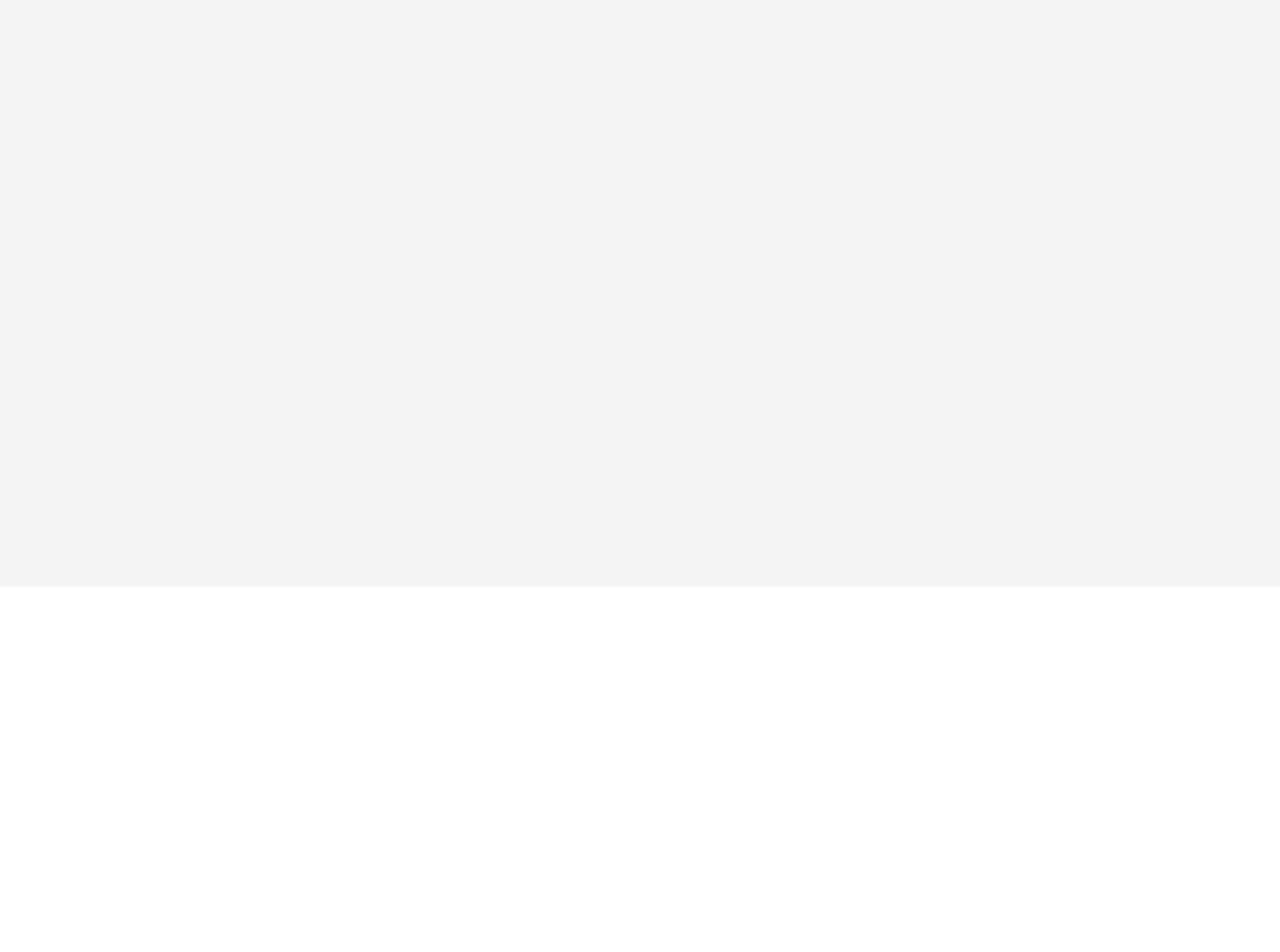
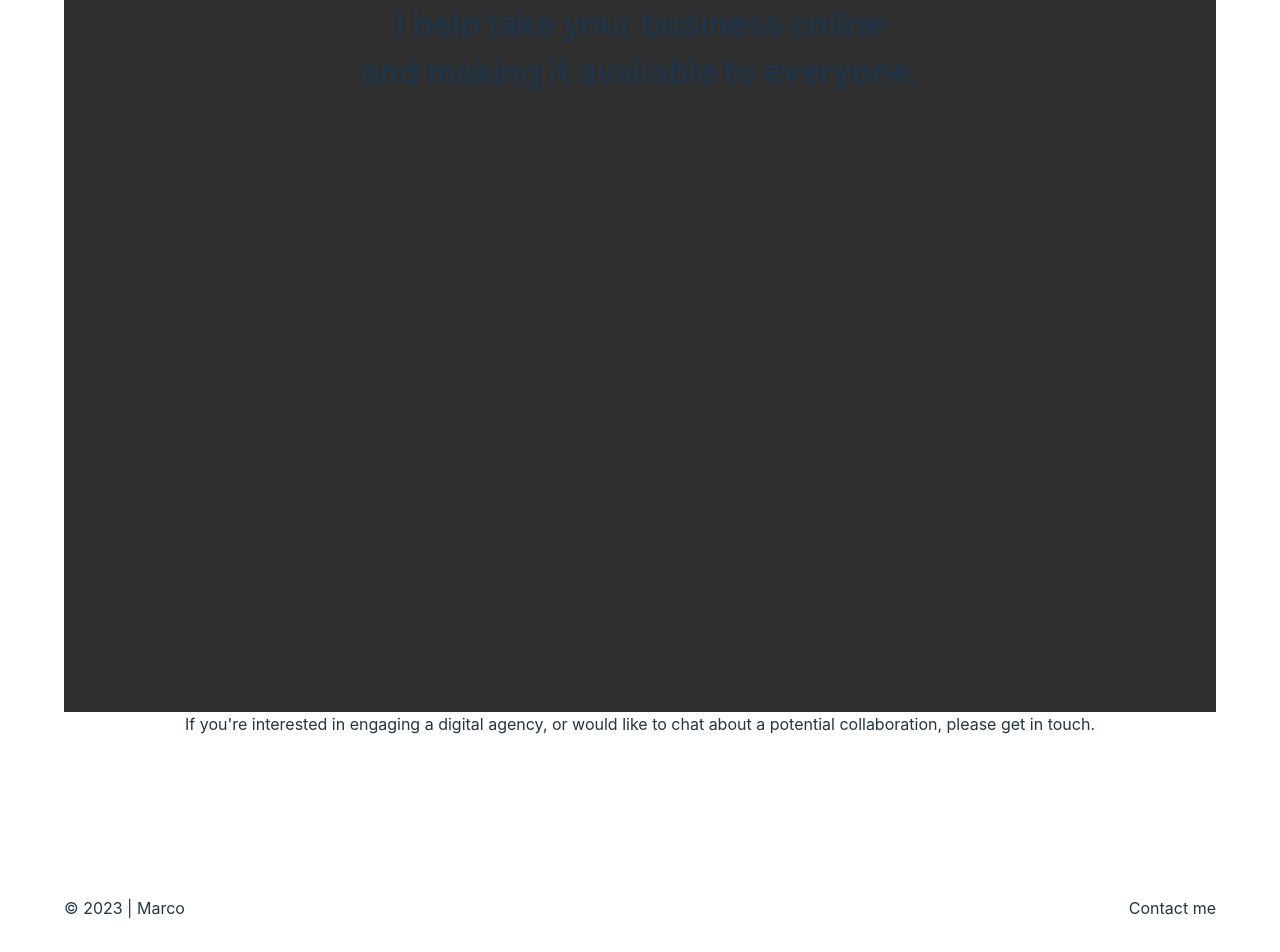
Before and after one commit to demarcoo/demarcoo.github.io, a React (Vite) app: page / in a window 1280 px wide. Shown: the part 213-1165 px from the top of the page. Before the commit the page ends 800 px from the top, so only its background shows below. Built offline with nearby package versions, Linux system fonts and the light colour scheme.

Commit message:
layouting

```diff
--- a/src/App.jsx
+++ b/src/App.jsx
@@ -2,11 +2,14 @@ import React from 'react';
 import { Routes, Route } from 'react-router-dom';
 import Dashboard from './pages/Dashboard';
 import './index.css';
+import Layout from './components/Layout';
 
 function App() {
   return (
     <Routes>
-      <Route path="/" element={<Dashboard />} />
+      <Route path="/" element={<Layout />}>
+        <Route path="/" element={<Dashboard />} />
+      </Route>
     </Routes>
   );
 }
--- /dev/null
+++ b/src/components/Footer/index.jsx
@@ -0,0 +1,22 @@
+import React from 'react';
+import './styles.scss';
+
+function Footer() {
+  return (
+    <footer className="footer">
+      <div className="footer__text">
+        {'If you\'re interested in engaging a digital agency, or would like to chat about a potential collaboration, please get in touch.'}
+      </div>
+      <div className="footer__end">
+        <div className="footer__end__copyright">
+          © 2023 | Marco
+        </div>
+        <div className="footer__end__contact">
+          Contact me
+        </div>
+      </div>
+    </footer>
+  );
+}
+
+export default Footer;
--- /dev/null
+++ b/src/components/Footer/styles.scss
@@ -0,0 +1,17 @@
+.footer {
+  &__text {
+    text-align: center;
+    margin: 0 5rem 0 5rem;
+
+    &::after {
+      content: "";
+      display: block;
+      height: 10rem;
+    }
+  }
+
+  &__end {
+    display: flex;
+    justify-content: space-between;
+  }
+}
--- a/src/components/Input/index.jsx
+++ /dev/null
@@ -1,11 +0,0 @@
-import React from 'react';
-
-function Input() {
-  return (
-    <div>
-      <input type="text" />
-    </div>
-  );
-}
-
-export default Input;
--- /dev/null
+++ b/src/components/Layout/index.jsx
@@ -0,0 +1,16 @@
+import React from 'react';
+import { Outlet } from 'react-router-dom';
+import Navbar from '../Navbar';
+import Footer from '../Footer';
+
+function Layout() {
+  return (
+    <>
+      <Navbar />
+      <Outlet />
+      <Footer />
+    </>
+  );
+}
+
+export default Layout;
--- a/src/components/Navbar/styles.scss
+++ b/src/components/Navbar/styles.scss
@@ -1,3 +1,5 @@
+@import '../../styles/variables.scss';
+
 .web-header {
   justify-content: space-between;
   align-items: center;
@@ -8,5 +10,12 @@
 
   .contact {
     text-align: end;
+
+    &:hover {
+      color: var(--primary-color);
+      transition: all 0.2s ease-in-out;
+      cursor: pointer;
+    }
+
   }
 }
--- a/src/index.css
+++ b/src/index.css
@@ -1,3 +1,4 @@
+@import './styles/variables.scss';
 @tailwind base;
 @tailwind components;
 @tailwind utilities;
@@ -9,7 +10,7 @@
 
   color-scheme: light dark;
   color: rgba(255, 255, 255, 0.87);
-  background-color: #242424;
+  background-color: var(--secondary-bg-color);
 
   font-synthesis: none;
   text-rendering: optimizeLegibility;
@@ -29,10 +30,9 @@ a:hover {
 }
 
 body {
-  margin: 0;
-  display: flex;
-  place-items: center;
-  min-width: 320px;
+  /* margin: 0;  */
+  padding: 2rem 5%;
+  min-width: 100vw;
   min-height: 100vh;
 }
 
--- a/src/pages/Dashboard/index.jsx
+++ b/src/pages/Dashboard/index.jsx
@@ -1,20 +1,24 @@
 import './styles.scss';
 import React from 'react';
-import { Link } from 'react-router-dom';
-// import sphinx from '../../assets/animation/sphinx.gif';
-import Navbar from '../../components/Navbar';
+// import { Link } from 'react-router-dom';
 
 function Dashboard() {
   return (
-    <div className="dashboard text-slate-900">
-      <Navbar />
+    <div className="dashboard">
       <section className="intro">
         <p className="intro__text">
-          Site Reliability Engineer
-          {' '}
-          <Link className="intro__text__place" to="https://shopee.com/">
-            @ Shopee
-          </Link>
+          {'Hi, I\'m Marco.'}
+          <br />
+          <span className="intro__details">
+            I help take your business online
+            <br />
+            and making it available to everyone.
+            <br />
+            {/* Currently working as a Site Reliability Engineer &nbsp;
+            <Link className="intro__text__place" to="https://shopee.com/">
+              @ Shopee
+            </Link> */}
+          </span>
         </p>
       </section>
     </div>
--- a/src/pages/Dashboard/styles.scss
+++ b/src/pages/Dashboard/styles.scss
@@ -1,17 +1,43 @@
+@import "../../styles/variables";
+
 .dashboard {
-  background-color: #f5f5f5;
+  background-color: var(--secondary-bg-color);
   min-height: 100vh;
-  min-width: 100vw;
   padding: 2rem 5%;
 
   .intro {
     text-align: center;
     padding: 2rem 0;
 
+
+    &__details {
+      font-size: 2rem;
+      font-weight: bold;
+    }
+
     &__text {
+
       &__place {
         font-weight: bold;
         color: #ff8c00;
+        position: relative;
+
+        &:after {
+          background: none repeat scroll 0 0 transparent;
+          content: "";
+          display: block;
+          height: 2px;
+          left: 50%;
+          position: absolute;
+          background: #ff8c00;
+          transition: width 0.3s ease 0s, left 0.3s ease 0s;
+          width: 0;
+        }
+
+        &:hover:after {
+          width: 100%;
+          left: 0;
+        }
       }
     }
   }
--- /dev/null
+++ b/src/styles/variables.scss
@@ -0,0 +1,6 @@
+:root {
+  --primary-bg-color: #111111;
+  --primary-text-color: #ffffff;
+  --secondary-bg-color: #2f2f2f;
+  --primary-color: #ffcb74;
+}
```
